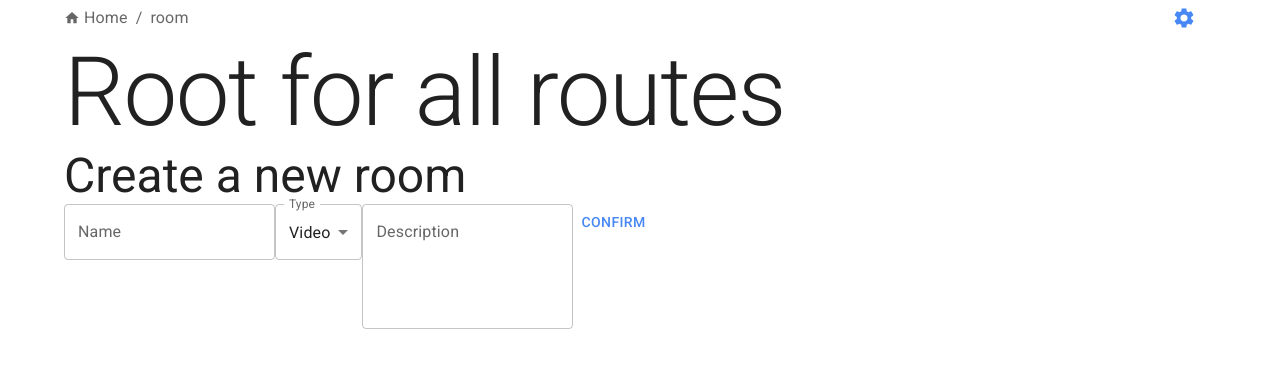
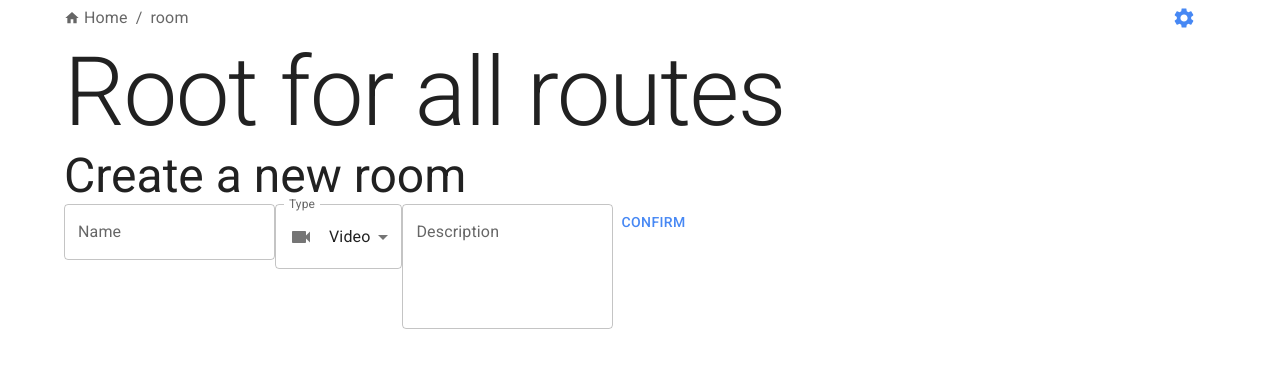
Before and after one commit to MartinHanak/rtc_chat_vite_frontend, a React (Vite) app: page /room in a window 1280 px wide. Shown: the top 368 px of the page. Built offline with nearby package versions, Linux system fonts and the light colour scheme; no server answers.

Commit message:
Select option icons

```diff
--- a/src/routes/room/NewRoomRoute.tsx
+++ b/src/routes/room/NewRoomRoute.tsx
@@ -1,8 +1,12 @@
-import { Alert, Box, Button, FormControl, InputLabel, MenuItem, Select, SelectChangeEvent, Snackbar, TextField, Typography } from "@mui/material";
+import { Alert, Box, Button, FormControl, InputLabel, ListItemIcon, ListItemText, MenuItem, Select, SelectChangeEvent, Snackbar, TextField, Typography } from "@mui/material";
 import { FormEvent, useState } from "react";
 import { BACKEND_URL } from "../../util/config";
 import { RoomType } from "../../types/room";
 import { useNavigate } from "react-router-dom";
+
+import VideocamIcon from '@mui/icons-material/Videocam';
+import AudiotrackIcon from '@mui/icons-material/Audiotrack';
+import CreateIcon from '@mui/icons-material/Create';
 
 export default function NewRoomRoute() {
 
@@ -98,10 +102,34 @@ export default function NewRoomRoute() {
                         value={type}
                         label="Type"
                         onChange={handleTypeChange}
+                        sx={{
+                            '& .MuiSelect-select': {
+                                display: 'flex', flexDirection: 'row', alignItems: 'center', justifyContent: 'start',
+                                gap: 2
+                            },
+                            '& .MuiListItemIcon-root': {
+                                minWidth: 0
+                            }
+                        }}
                     >
-                        <MenuItem value={"video"}>Video</MenuItem>
-                        <MenuItem value={"audio"}>Audio</MenuItem>
-                        <MenuItem value={"text"}>Text</MenuItem>
+                        <MenuItem value={"video"} >
+                            <ListItemIcon>
+                                <VideocamIcon />
+                            </ListItemIcon>
+                            <ListItemText primary="Video" />
+                        </MenuItem>
+                        <MenuItem value={"audio"}>
+                            <ListItemIcon>
+                                <AudiotrackIcon />
+                            </ListItemIcon>
+                            <ListItemText primary="Audio" />
+                        </MenuItem>
+                        <MenuItem value={"text"}>
+                            <ListItemIcon>
+                                <CreateIcon />
+                            </ListItemIcon>
+                            <ListItemText primary="Text" />
+                        </MenuItem>
                     </Select>
                 </FormControl>
 
```
